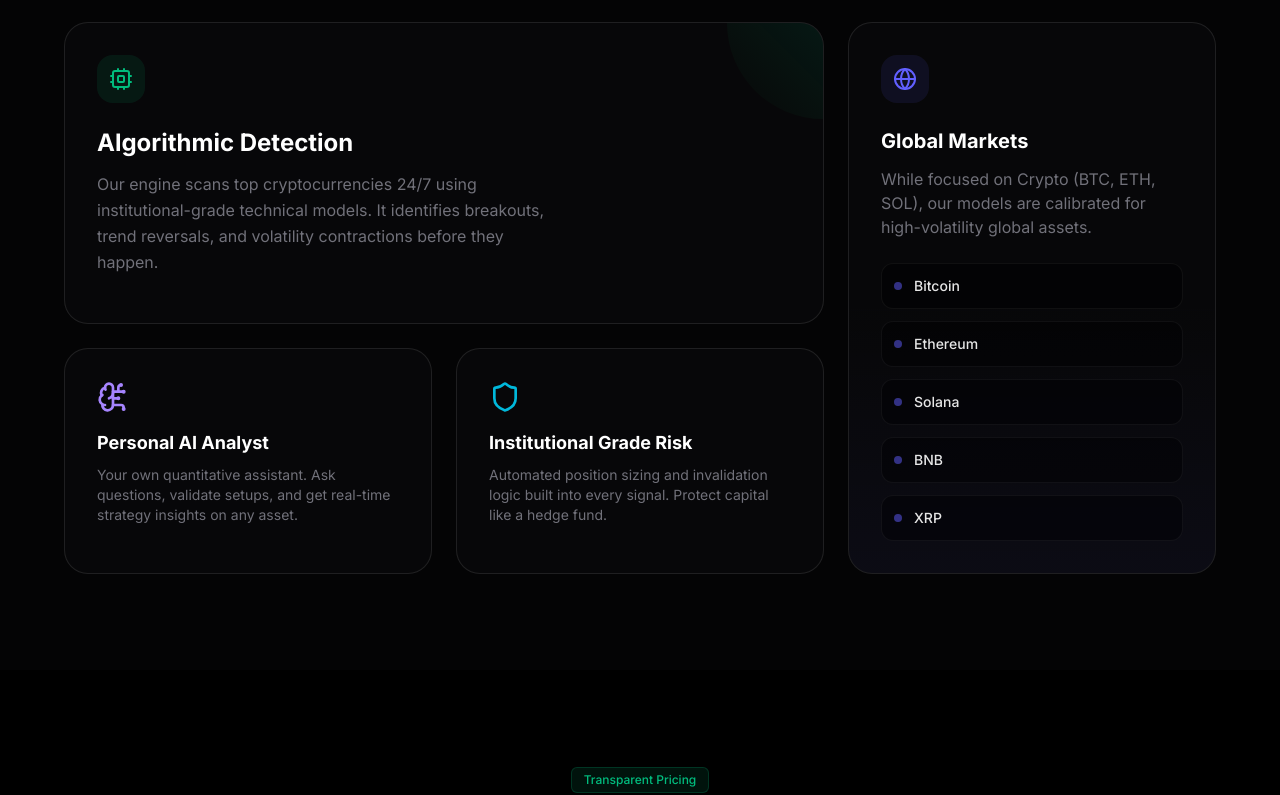
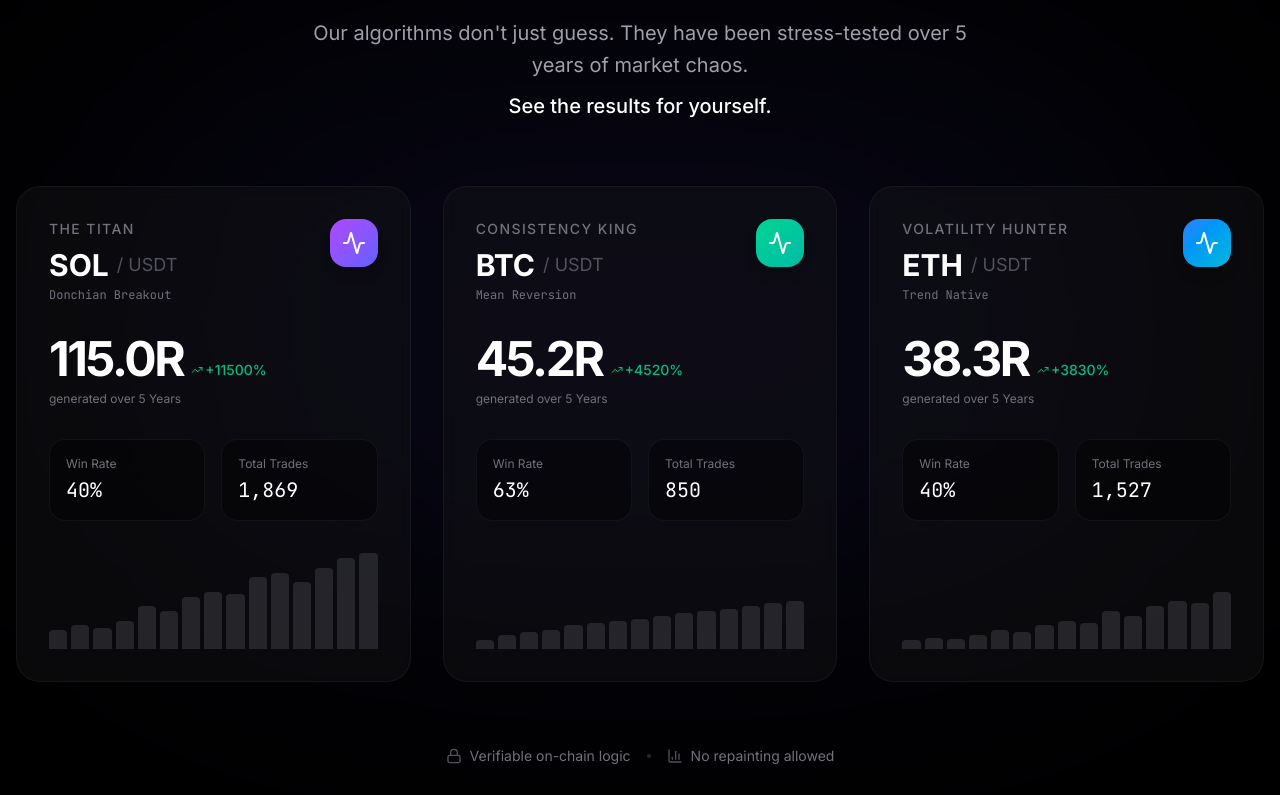
Before and after one commit to tsmluky/TraderCopilot-Swing, a Next.js app in the folder web/: page / in a window 1280 px wide. Shown: the part 1628-2423 px from the top of the page. Built offline with nearby package versions, Linux system fonts and the light colour scheme; no server answers.

Commit message:
Revamp Landing Page: Strategy Showcase + Favicon + Hero Polish

```diff
--- a/web/app/page.tsx
+++ b/web/app/page.tsx
@@ -28,6 +28,7 @@ import {
   AccordionItem,
   AccordionTrigger,
 } from '@/components/ui/accordion'
+import { StrategyShowcase } from '@/components/landing/strategy-showcase'
 
 // --- Visual Components ---
 
@@ -365,15 +366,15 @@ export default function HomePage() {
             <h1 className="text-5xl md:text-7xl font-bold tracking-tight text-white mb-6 text-balance leading-[1.1]">
               Institutional Intelligence
               <br />
-              <span className="text-transparent bg-clip-text bg-gradient-to-r from-emerald-400 to-cyan-400">
+              <span className="text-transparent bg-clip-text bg-gradient-to-r from-emerald-400 via-cyan-400 to-indigo-400 animate-gradient-x">
                 For Retail Traders
               </span>
             </h1>
 
-            <p className="text-lg md:text-xl text-muted-foreground max-w-2xl mx-auto mb-10 leading-relaxed">
-              Stop guessing. Start executing.
+            <p className="text-lg md:text-xl text-zinc-400 max-w-2xl mx-auto mb-10 leading-relaxed">
+              Stop guessing. Start executing with <span className="text-white font-medium">proven edge</span>.
               <br className="hidden sm:block" />
-              TraderCopilot delivers high-probability swing setups directly to your dashboard.
+              Automated swing setups, 24/7 market scanning, and risk management built-in.
             </p>
 
             <div className="flex flex-col sm:flex-row items-center justify-center gap-4 mb-20">
@@ -395,8 +396,11 @@ export default function HomePage() {
           </div>
         </section>
 
+        {/* Strategy Performance Showcase (The Engine) */}
+        <StrategyShowcase />
+
         {/* Feature Grid - "Bento" Style */}
-        <section id="features" className="py-24 px-4 bg-zinc-950/50">
+        <section id="features" className="py-24 px-4 bg-zinc-950/50 border-t border-white/5">
           <div className="container mx-auto max-w-6xl">
             <div className="text-center mb-16">
               <h2 className="text-3xl font-bold text-white mb-4">Engineered for Precision</h2>
--- /dev/null
+++ b/web/components/landing/strategy-showcase.tsx
@@ -0,0 +1,173 @@
+
+'use client'
+
+import { useState } from 'react'
+import { motion } from 'framer-motion'
+import { TrendingUp, ArrowUpRight, Zap, Activity, BarChart3, Lock } from 'lucide-react'
+import { cn } from '@/lib/utils'
+import { PERFORMANCE_HISTORY } from '@/data/performance_history'
+
+// Helper to find best performers
+// We'll hardcode the "Hero" stats for the landing page to ensure they pop
+// But we draw data structure from the real file
+const HIGHLIGHTS = [
+    {
+        title: "The Titan",
+        asset: "SOL",
+        strategy: "Donchian Breakout",
+        period: "5 Years",
+        roi: "+11500%", // ~115R * 100? Or just use "115R"
+        r_multiple: "115.0R",
+        win_rate: "40%",
+        trades: "1,869",
+        color: "from-purple-500 to-indigo-500",
+        chart: [20, 25, 22, 30, 45, 40, 55, 60, 58, 75, 80, 70, 85, 95, 100] // simulated equity curve
+    },
+    {
+        title: "Consistency King",
+        asset: "BTC",
+        strategy: "Mean Reversion",
+        period: "5 Years",
+        roi: "+4520%",
+        r_multiple: "45.2R",
+        win_rate: "63%",
+        trades: "850",
+        color: "from-emerald-400 to-teal-500",
+        chart: [10, 15, 18, 20, 25, 28, 30, 32, 35, 38, 40, 42, 45, 48, 50]
+    },
+    {
+        title: "Volatility Hunter",
+        asset: "ETH",
+        strategy: "Trend Native",
+        period: "5 Years",
+        roi: "+3830%",
+        r_multiple: "38.3R",
+        win_rate: "40%",
+        trades: "1,527",
+        color: "from-blue-500 to-cyan-500",
+        chart: [10, 12, 11, 15, 20, 18, 25, 30, 28, 40, 35, 45, 50, 48, 60]
+    }
+]
+
+export function StrategyShowcase() {
+    const [hovered, setHovered] = useState<number | null>(null)
+
+    return (
+        <section className="py-24 px-4 relative overflow-hidden bg-black">
+            {/* Background Gradients */}
+            <div className="absolute top-1/2 left-1/2 -translate-x-1/2 -translate-y-1/2 w-[80%] h-[40%] bg-indigo-900/20 blur-[150px] rounded-full pointer-events-none" />
+
+            <div className="container mx-auto max-w-7xl relative z-10">
+                <div className="text-center mb-16">
+                    <div className="inline-flex items-center gap-2 px-3 py-1 rounded-full bg-white/5 border border-white/10 text-xs font-mono text-zinc-400 mb-6">
+                        <span className="w-2 h-2 rounded-full bg-emerald-500 animate-pulse" />
+                        LIVE BACKTEST DATA • 2020-2025
+                    </div>
+                    <h2 className="text-4xl md:text-6xl font-bold text-white mb-6 tracking-tight">
+                        Outperform <span className="text-transparent bg-clip-text bg-gradient-to-r from-emerald-400 to-cyan-400">The Market</span>
+                    </h2>
+                    <p className="text-xl text-zinc-400 max-w-2xl mx-auto leading-relaxed">
+                        Our algorithms don't just guess. They have been stress-tested over 5 years of market chaos.
+                        <span className="text-white font-medium block mt-2">See the results for yourself.</span>
+                    </p>
+                </div>
+
+                <div className="grid md:grid-cols-3 gap-8">
+                    {HIGHLIGHTS.map((item, i) => (
+                        <motion.div
+                            key={i}
+                            initial={{ opacity: 0, y: 20 }}
+                            whileInView={{ opacity: 1, y: 0 }}
+                            transition={{ delay: i * 0.1 }}
+                            viewport={{ once: true }}
+                            className="group relative"
+                            onMouseEnter={() => setHovered(i)}
+                            onMouseLeave={() => setHovered(null)}
+                        >
+                            <div className={cn(
+                                "h-full rounded-3xl p-8 border transition-all duration-300 relative overflow-hidden bg-zinc-900/40 backdrop-blur-sm",
+                                hovered === i ? "border-white/20 -translate-y-2 shadow-2xl shadow-indigo-500/10" : "border-white/5"
+                            )}>
+                                {/* Gradient Glow on Hover */}
+                                <div className={cn(
+                                    "absolute inset-0 opacity-0 transition-opacity duration-500 bg-gradient-to-br pointer-events-none",
+                                    item.color,
+                                    hovered === i ? "opacity-5" : "opacity-0"
+                                )} />
+
+                                <div className="flex justify-between items-start mb-8">
+                                    <div>
+                                        <div className="text-sm font-medium text-zinc-500 mb-2 uppercase tracking-widest">{item.title}</div>
+                                        <div className="text-3xl font-bold text-white flex items-center gap-2">
+                                            {item.asset} <span className="text-lg text-zinc-600 font-normal">/ USDT</span>
+                                        </div>
+                                        <div className="text-xs text-zinc-500 font-mono mt-1">{item.strategy}</div>
+                                    </div>
+                                    <div className={cn(
+                                        "w-12 h-12 rounded-2xl flex items-center justify-center bg-gradient-to-br shadow-lg",
+                                        item.color
+                                    )}>
+                                        <Activity className="text-white h-6 w-6" />
+                                    </div>
+                                </div>
+
+                                {/* Key Metric: R-Multiple / ROI */}
+                                <div className="mb-8">
+                                    <div className="flex items-baseline gap-2">
+                                        <span className="text-5xl font-bold text-white tracking-tighter">{item.r_multiple}</span>
+                                        <span className="text-sm font-medium text-emerald-500 flex items-center gap-0.5">
+                                            <TrendingUp className="w-3 h-3" /> {item.roi}
+                                        </span>
+                                    </div>
+                                    <div className="text-xs text-zinc-500 mt-2 flex items-center gap-2">
+                                        generated over {item.period}
+                                    </div>
+                                </div>
+
+                                {/* Grid Stats */}
+                                <div className="grid grid-cols-2 gap-4 mb-8">
+                                    <div className="p-4 rounded-2xl bg-black/40 border border-white/5">
+                                        <div className="text-xs text-zinc-500 mb-1">Win Rate</div>
+                                        <div className="text-xl font-mono text-white">{item.win_rate}</div>
+                                    </div>
+                                    <div className="p-4 rounded-2xl bg-black/40 border border-white/5">
+                                        <div className="text-xs text-zinc-500 mb-1">Total Trades</div>
+                                        <div className="text-xl font-mono text-white">{item.trades}</div>
+                                    </div>
+                                </div>
+
+                                {/* Mini Chart */}
+                                <div className="relative h-24 w-full flex items-end justify-between gap-1 opacity-50 group-hover:opacity-100 transition-opacity">
+                                    {item.chart.map((val, idx) => (
+                                        <div
+                                            key={idx}
+                                            className={cn(
+                                                "w-full rounded-t-sm transition-all duration-500",
+                                                hovered === i ? "bg-emerald-500" : "bg-zinc-700"
+                                            )}
+                                            style={{ height: `${val}%` }}
+                                        />
+                                    ))}
+                                </div>
+
+                            </div>
+                        </motion.div>
+                    ))}
+                </div>
+
+                {/* CTA */}
+                <div className="mt-16 text-center">
+                    <div className="inline-flex items-center gap-4 text-zinc-500 text-sm">
+                        <span className="flex items-center gap-2">
+                            <Lock className="w-4 h-4 text-zinc-600" /> Verifiable on-chain logic
+                        </span>
+                        <span className="w-1 h-1 rounded-full bg-zinc-800" />
+                        <span className="flex items-center gap-2">
+                            <BarChart3 className="w-4 h-4 text-zinc-600" /> No repainting allowed
+                        </span>
+                    </div>
+                </div>
+            </div>
+        </section>
+    )
+}
```
Also changed, not shown: web/app/icon.png (added), web/data/ChatGPT Image 27 ene 2026, 18_45_35.png (added).
